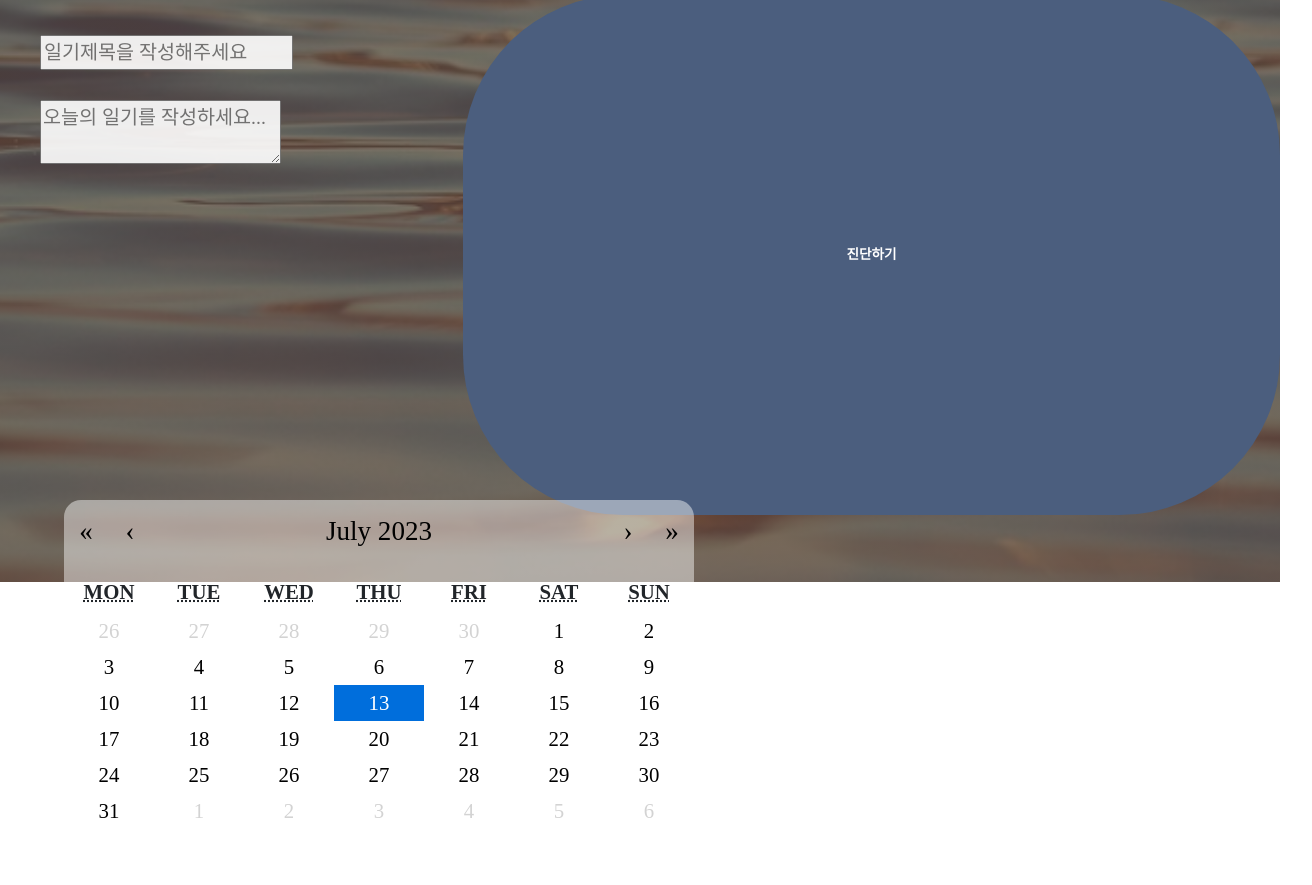
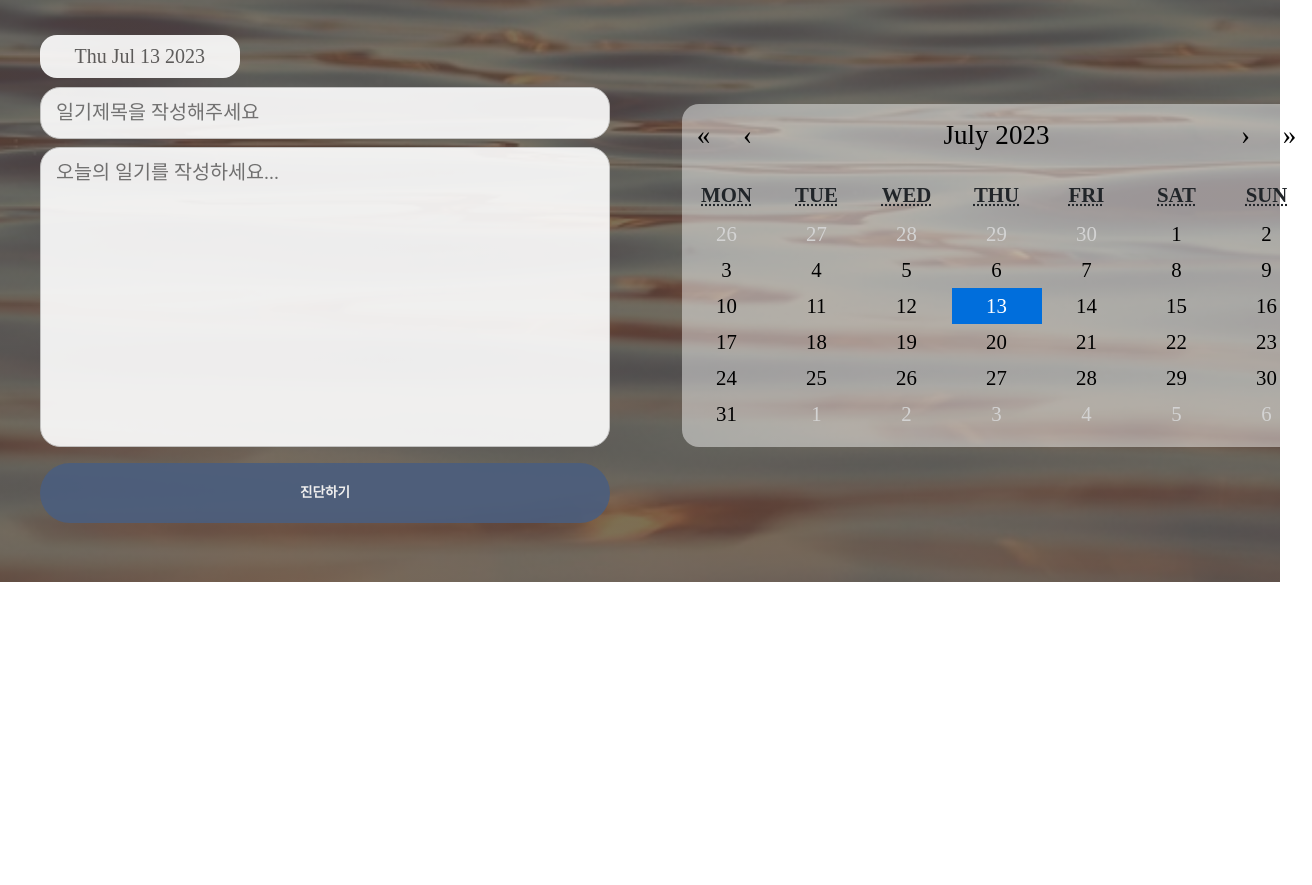
Before and after one commit to C2hazelnut/hotsix_mindwave, a React (Create React App) app: page /services in a window 1280 px wide. Shown: the part 218-1103 px from the top of the page, 1312 px wide, since content can reach past the window. After the commit the page ends 800 px from the top, so only its background shows below. Built offline with nearby package versions, Linux system fonts and the light colour scheme; a web font is replaced by a local one.

Commit message:
마음일지 UI 수정
바보현서의작업물...

```diff
--- a/src/components/Services.jsx
+++ b/src/components/Services.jsx
@@ -11,50 +11,39 @@ const Services = (e) => {
 
   return (
     <header className="masthead">
+      {/* 마음일지 */}
       <hr className="sign-divider-light"/>
       <h2 className="text-center mt-0 text-white text-center">마음일지</h2>
       <hr className="sign-divider-light"/>
-      <div class="s-grid">
-          {/*<div className="left-sidebar">
-              <ul className="sidebar-menu">
-                <li>Calendar</li>
-                <li>Diarys</li>
-                <li>Results</li>
-              </ul>
-            </div>*/}
-        <div class = "content">
-          <div class="diary">
+
       <div>
+        <div className = "content">
+          {/* 일기 작성란 */}
+          <div className="diary">
+            <div className="date">{selectedDate.toDateString()}</div>
+
             <input
             name="DiaryTitle"
             placeholder="일기제목을 작성해주세요"
+            className="input mb-2"
             />
-            </div>
-            <br></br>
             <textarea
               name="postcontent"
               placeholder="오늘의 일기를 작성하세요..."
+              className="write mb-3"
             />
+            <div className="d-grid"><button className="btn btn-primary btn-xl">진단하기</button></div>
           </div>
-          <div class="d-grid">
-            <button className="btn btn-primary btn-xl">
-              진단하기
-            </button>
-          </div>
-        </div>
-        <br></br>
-        <div class="c-grid">
-          <div class="diary-calendar">
+
+          {/* 달력 */}
+
+          <div className="content">
+            <div className="mt-6 diary-calendar">
               <Calendar
               onChange={handleDateChange}
               value={selectedDate}
               />
             </div>
-          <p>{selectedDate.toDateString()}</p>
-          <div class="d-grid">
-            <button className="btn btn-primary btn-xl">
-              일기 작성
-            </button>
           </div>
         </div>
       </div>
```
Lines whose indentation alone changed are shown as unchanged.
